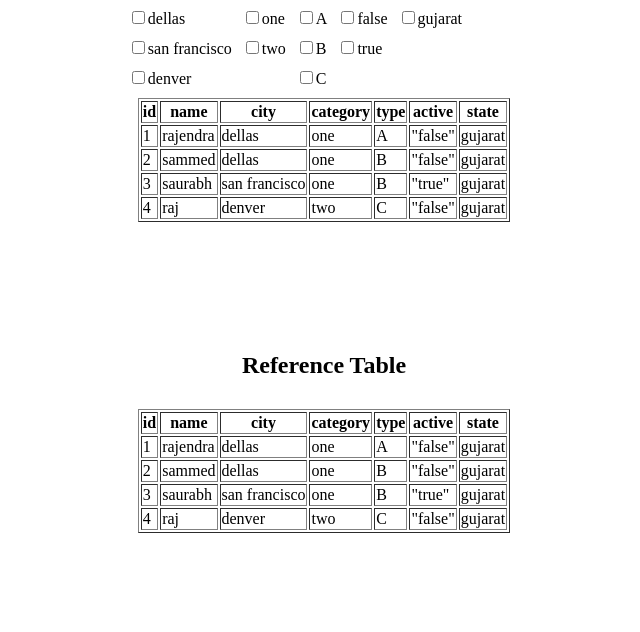
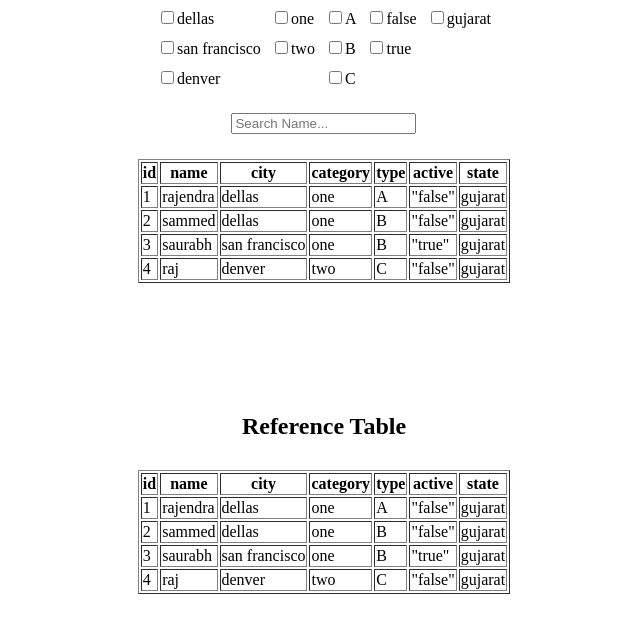
Before and after one commit to Raj7405/React-all-demo, a React (Vite) app in the folder Filter-Demo/: page / in a window 1280 px wide. Shown: the top 632 px of the page, without its empty margins (316-956 px from the left). Built offline with nearby package versions, Linux system fonts and the light colour scheme.

Commit message:
added search filed

```diff
--- a/Filter-Demo/src/components/FiltlterButtons.jsx
+++ b/Filter-Demo/src/components/FiltlterButtons.jsx
@@ -1,64 +1,102 @@
-import React, { useEffect, useState } from 'react';
-import Table from './Table';
+import React, { useEffect, useState } from "react";
+import Table from "./Table";
+
 
 function FiltlterButtons({ defaultData, data }) {
-    const [filterData, setFilterData] = useState(data);
+  const [filterData, setFilterData] = useState(defaultData);
+  const [searchActive, setSearchActive] = useState(false)
   const [filterCondition, setFilterCondition] = useState({
-        city: [],
-        state: [],
-        type: [],
-        category: [],
-        active: [],
+    // city: [],
+    // state: [],
+    // type: [],
+    // category: [],
+    // active: [],
   });
 
+  // const obj = {}
+  // useEffect(() => {
+  //   const keys =  Object.keys(defaultData[0])
+  //   console.log(keys)
+  //   keys.forEach(item => {
+  //     if(item !== 'id' && item !== 'name'){
+  //       obj[item] = []
+  //     }
+  //   })
+  //   // console.log(Object.fromEntries(keys))
+  //   console.log(obj)
+  // },[])
+
   useEffect(() => {
-        let filteredData = defaultData;
-        Object.keys(filterCondition).forEach(key => {
+    let filteredData = searchActive ? filterData : defaultData;
+    console.log(filterCondition)
+    Object.keys(filterCondition).forEach((key) => {
       if (filterCondition[key].length) {
-                filteredData = filteredData.filter(item =>
+        filteredData = filteredData.filter((item) =>
           filterCondition[key].includes(item[key])
         );
       }
-        })
+    });
+    // if(filterCondition.flat().length){
+    //   setFilterData(defaultData)
+    // }
     setFilterData(filteredData);
   }, [filterCondition, defaultData]);
 
-    const uniqueItem = key => {
-        const itemArr = data.map(item => item[key]);
+  const uniqueItem = (key) => {
+    const itemArr = data.map((item) => item[key]);
     return [...new Set(itemArr)];
   };
 
-    const handleSelectedKey = e => {
+  const handleSelectedKey = (e) => {
     const key = e.target.name;
     const value = e.target.id;
-        setFilterCondition(prevState => ({
+    setFilterCondition((prevState) => ({
       ...prevState,
-            [key]: prevState[key].includes(value)
-                ? prevState[key].filter(item => item !== value)
-                : [...prevState[key], value],
+      [key]: prevState[key]?.includes(value)
+        ? prevState[key]?.filter((item) => item !== value)
+        : [...(prevState[key] || []), value],
     }));
   };
-
+  const handleSearch = (e) => {
+    console.log('triger')
+    let valueToSearch = e.target.value.trim()
+    if(valueToSearch.length == 0){
+        setSearchActive(false)
+        setFilterData(defaultData)
+      }else{
+        setSearchActive(true)
+        setFilterData(defaultData.filter(item =>  item.name.toLowerCase().includes(valueToSearch.toLowerCase())))
+      }
+      // .includes(valueToSearch)
+      console.log(filterData.filter(item => item.name.includes(valueToSearch)))
+  }
   return (
     <div>
-            <div className='flex gap'>
+      <div className="flex gap" style={{justifyContent:'center'}}>
         {Object.keys(data[0])
-                    .filter(keysArr => keysArr !== 'id' && keysArr !== 'name')
+          .filter((keysArr) => keysArr !== "id" && keysArr !== "name")
           .map((keys, index) => (
-                        <div id={keys} key={keys + index} className='flex flex-col gap'>
+            <div id={keys} key={keys + index} className="flex flex-col gap">
               {uniqueItem(keys).map((item, i) => (
                 <div key={item + i}>
                   <input
-                                        type='checkbox'
+                    type="checkbox"
                     id={item}
                     name={keys}
                     onChange={handleSelectedKey}
                   />
-                                    <label htmlFor={item}>{item}</label>
+                  <label htmlFor={item} >{item}</label>
                 </div>
               ))}
             </div>
           ))}
+      </div>
+      <div style={{textAlign:'center', margin:25}}>
+        <input
+          type="text"
+          placeholder="Search Name..."
+          onChange={handleSearch}
+        />
       </div>
       <Table filterData={filterData} />
     </div>
```
Lines whose indentation alone changed are shown as unchanged.
